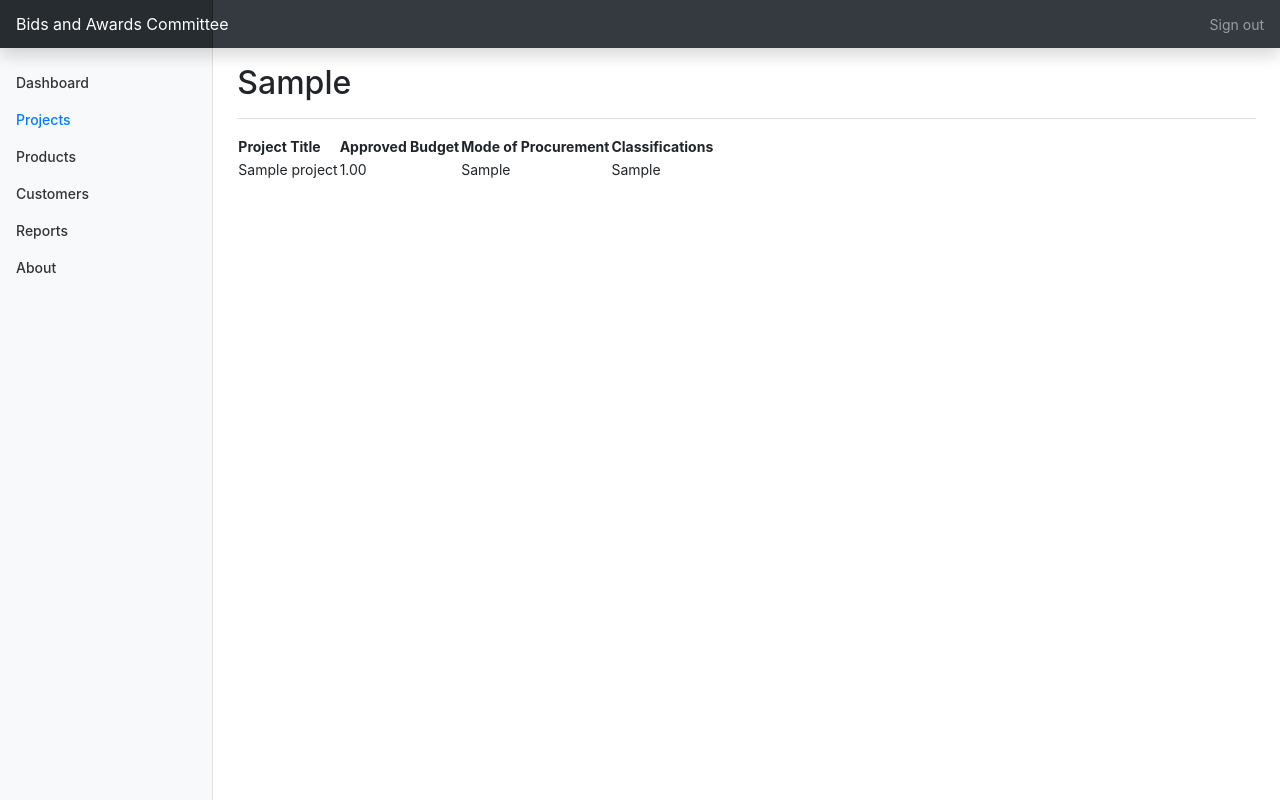
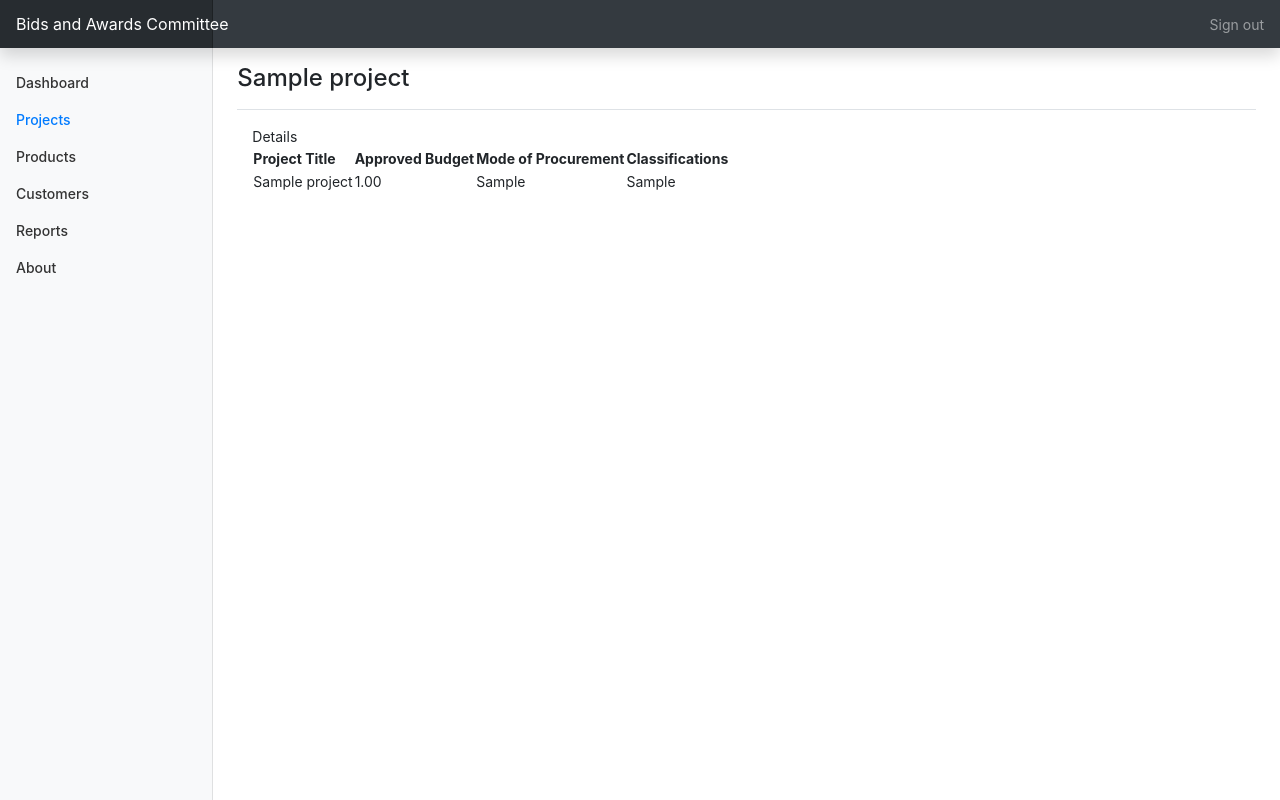
Before and after one commit to DontAndrew/sqltest, a Flask app: a page that uses sqltest/templates/layout.html in a window 1280 px wide. Run offline with Flask 2, Linux system fonts and the light colour scheme; tables that the repository leaves empty hold one stand-in row (values such as "Sample post"); some libraries are stand-ins or nearby versions.

Commit message:
templates

```diff
--- a/sqltest/projects/routes.py
+++ b/sqltest/projects/routes.py
@@ -44,7 +44,7 @@ def project_all():
 
 @projects.route("/projects/<key>")
 def details(key):
-    detail = Project.query.filter_by(key=key).first()
+    detail = Project.query.filter(Project.key.contains(key)).first()
     return render_template(
         "projects/details.html", title=key, active_data="active", detail=detail
     )
--- a/sqltest/templates/layout.html
+++ b/sqltest/templates/layout.html
@@ -74,8 +74,8 @@
             <main role="main" class="col-md-9 ml-sm-auto col-lg-10 px-md-4">
                 <div
                     class="d-flex justify-content-between flex-wrap flex-md-nowrap align-items-center pt-3 pb-2 mb-3 border-bottom">
-                    <h1 class="h2">{{ title }}</h1>
-                    {% block button_head %}
+                    {% block content_header %}
+
 
                     {% endblock %}
                 </div>
--- a/sqltest/templates/projects/details.html
+++ b/sqltest/templates/projects/details.html
@@ -1,6 +1,13 @@
 {% extends "layout.html" %}
 
+{% block content_header%}
+<h4>{{ detail.title }}</h4>
+{% endblock%}
 {% block content %}
+<div class="container">
+    <div class="panel panel-default">
+        <div class="panel-heading">Details</div>
+        <div class="panel-body">
             <table>
                 <tr>
                     <th>Project Title</th>
@@ -15,4 +22,7 @@
                     <td>{{ detail.cls }}</td>
                 </tr>
             </table>
+        </div>
+    </div>
+</div>
 {% endblock %}
--- a/sqltest/templates/projects/projects.html
+++ b/sqltest/templates/projects/projects.html
@@ -1,6 +1,7 @@
 {% extends "layout.html" %}
 
-{% block button_head %}
+{% block content_header %}
+<h2 class="h2">{{ title }}</h2>
 <!-- buttons -->
 <div class="btn-toolbar mb-2 mb-md-0">
     <div class="btn-group mr-2">
```
Lines whose indentation alone changed are shown as unchanged.
